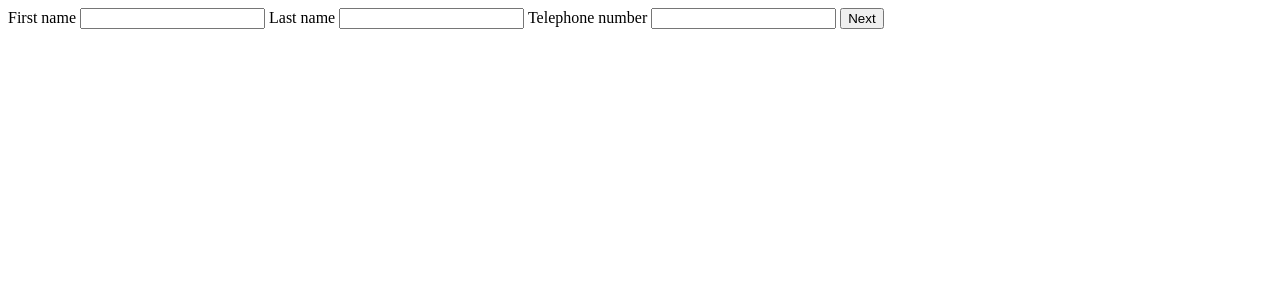
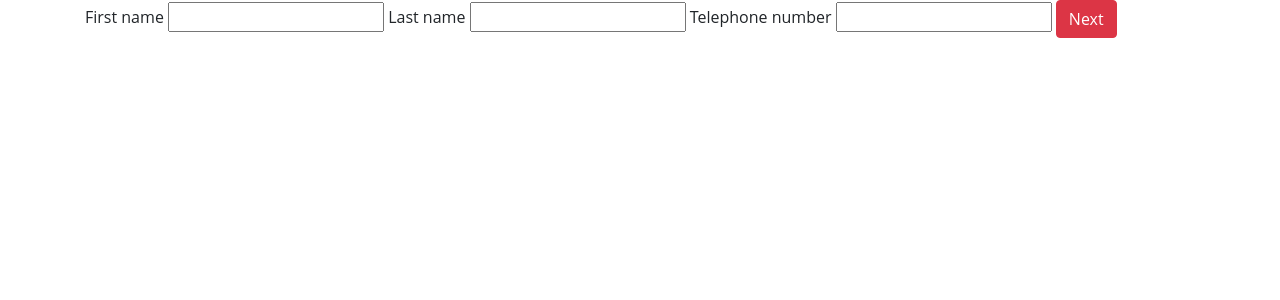
Before and after one commit to MauriceD253397/StageWebsite, a PHP site: page / in a window 1280 px wide. Shown: the top 300 px of the page. Run offline with PHP 8.4, Linux system fonts and the light colour scheme.

Commit message:
Auto stash before merge of "master" and "origin/master"

```diff
--- a/index.php
+++ b/index.php
@@ -4,6 +4,8 @@
     <meta charset="UTF-8">
     <meta name="viewport" content="width=device-width, initial-scale=1.0">
     <meta http-equiv="X-UA-Compatible" content="ie=edge">
+    <link rel="stylesheet" href="https://stackpath.bootstrapcdn.com/bootstrap/4.3.1/css/bootstrap.min.css" integrity="sha384-ggOyR0iXCbMQv3Xipma34MD+dH/1fQ784/j6cY/iJTQUOhcWr7x9JvoRxT2MZw1T" crossorigin="anonymous">
+    <link rel="stylesheet" type="text/css" href="style.css">
     <title>Document</title>
 </head>
 <body>
@@ -18,7 +20,7 @@
             <label for="telephone_number">Telephone number</label>
             <input name="step1" type="text" id="telephone_number" value="">
 
-            <button name="submitButton" id="submitButton">Next</button>
+            <button name="submitButton" id="submitButton" class="btn btn-danger">Next</button>
         </div>
         <div id="step2Form" class="step2">
             <p id="totalRegister"></p>
--- a/style.css
+++ b/style.css
@@ -0,0 +1,3 @@
+body {
+    font-family: 'Open Sans', sans-serif;
+}
```
